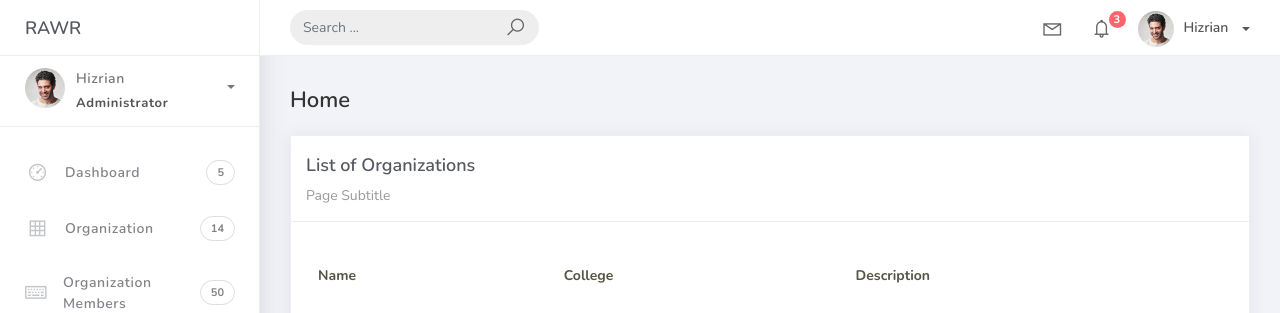
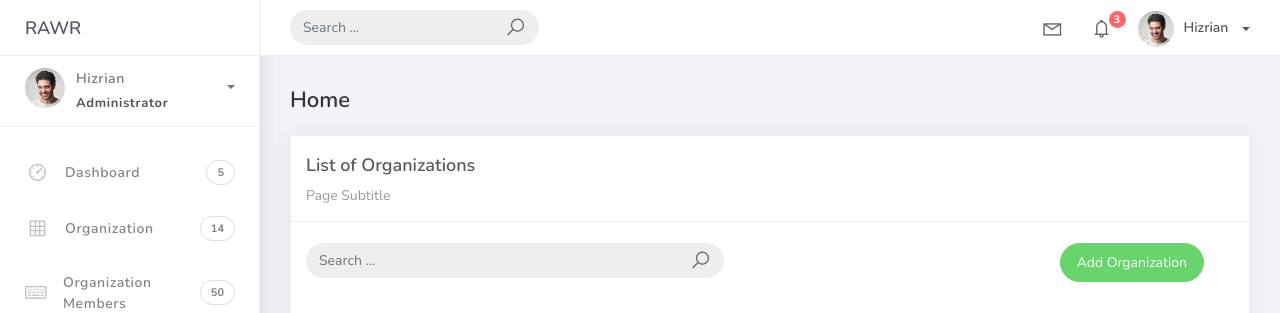
Before and after one commit to lumberjaxxx/PSUSphere, a Django app: template projectsite/projectsite/templates/org_list.html in a window 1280 px wide. Shown: the top 313 px of the page. Run offline with Django 5.2, Linux system fonts and the light colour scheme; the template is opened without the code that fills it, so the values that code supplies are empty; some libraries are stand-ins or nearby versions.

Commit message:
organization modified

```diff
--- a/projectsite/projectsite/templates/org_list.html
+++ b/projectsite/projectsite/templates/org_list.html
@@ -11,6 +11,26 @@
                     <div class="card-header">
                         <div class="card-title">List of Organizations</div>
                         <div class="card-category">Page Subtitle</div>
+                    </div>
+                    <br>
+                    <div class="col-md-12 row">
+                        <div class="col-md-6">
+                            <form class="navbar-left navbar-form nav-search mr-md-3" action="">
+                                <div class="input-group">
+                                    <input type="text" placeholder="Search ..." class="form-control" />
+                                    <div class="input-group-append">
+                                        <span class="input-group-text">
+                                            <i class="la la-search search-icon"></i>
+                                        </span>
+                                    </div>
+                                </div>
+                            </form>
+                        </div>
+                        <div class="col-md-6">
+                            <div class="pull-right">
+                                <a href="{% url 'org_add' %}" class="btn btn-success btn-rounded">Add Organization</a>
+                            </div>
+                        </div>
                     </div>
                     <div class="card-body">
                         <table class="table table-striped mt-3">
--- a/projectsite/projectsite/urls.py
+++ b/projectsite/projectsite/urls.py
@@ -16,11 +16,13 @@ Including another URLconf
 """
 from django.contrib import admin
 from django.urls import path
-from psusphere.views import HomePageView, OrganizationList
 from psusphere import views
+from psusphere.views import HomePageView, OrganizationList, OrganizationCreateView
+
 
 urlpatterns = [
     path('admin/', admin.site.urls),
     path('', views.HomePageView.as_view(), name="home"),
-    path('orglst', OrganizationList.as_view(), name='org_list')
+    path('orglist/', OrganizationList.as_view(), name='org_list'),
+    path('orglist/add/', OrganizationCreateView.as_view(), name='org_add')
 ]
```
Also changed, not shown: projectsite/projectsite/templates/org_form.html (added, +32 -0 lines), projectsite/psusphere/forms.py (added, +8 -0 lines), projectsite/psusphere/views.py (+9 -0 lines).
